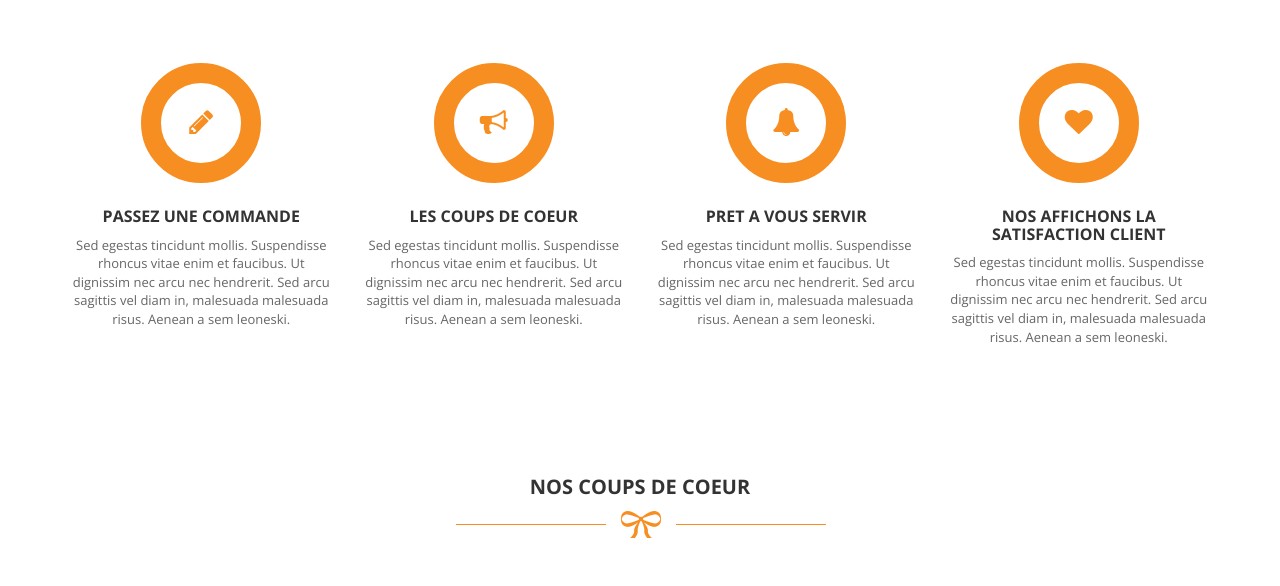
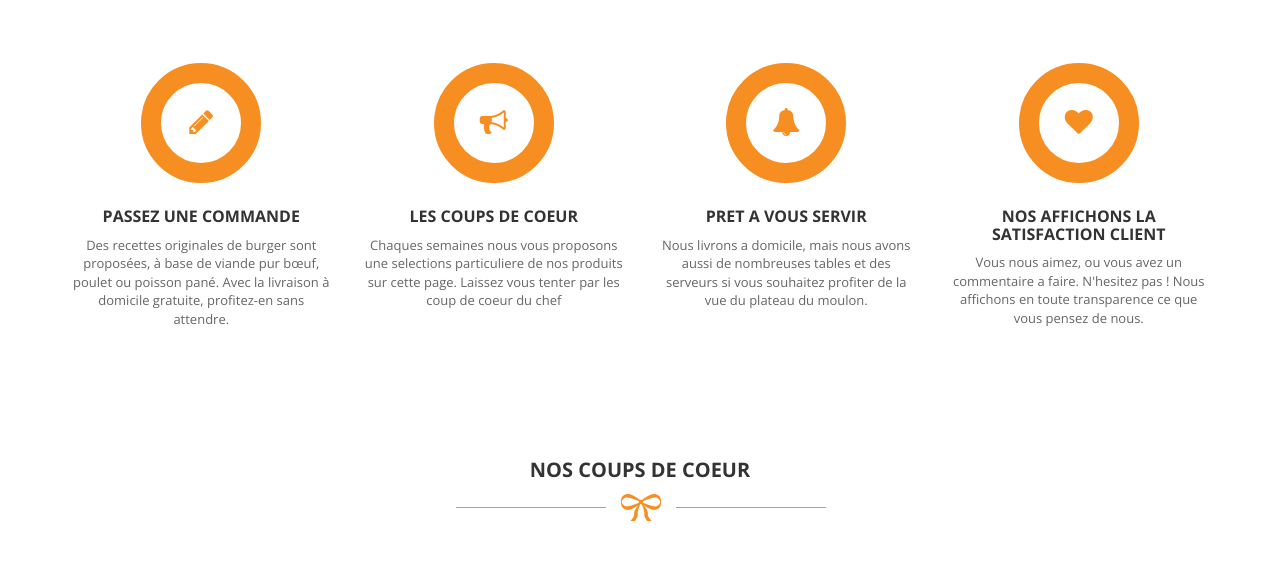
Before and after one commit to projetBertrandLoic/projetWeb, a PHP site: page / in a window 1280 px wide. Shown: the part 902-1488 px from the top of the page. Run offline with PHP 8.4, Linux system fonts and the light colour scheme; data that the repository does not hold is empty.

Commit message:
petite correction nom logo

```diff
--- a/header.php
+++ b/header.php
@@ -82,7 +82,7 @@ ini_set('display_errors', 'On');
                         <div class="row">
                             <div class="col-md-3">
                                 <div class="logo">
-                                    <a href="#"><img src="images/logo.png" title="Grill" alt="logo de loic et bertrand" ></a>
+                                    <a href="#"><img src="images/logo.png" title="LoicEtBertrand" alt="logo de loic et bertrand" ></a>
                                 </div>
                             </div>
                             <div class="col-md-6">
--- a/index.php
+++ b/index.php
@@ -59,7 +59,7 @@
                                     <i class="fa fa-pencil"></i>
                                 </div>
                                 <h4>Passez une commande</h4>
-                                <p>Sed egestas tincidunt mollis. Suspendisse rhoncus vitae enim et faucibus. Ut dignissim nec arcu nec hendrerit. Sed arcu  sagittis vel diam in, malesuada malesuada risus. Aenean a sem leoneski.</p>
+                                <p>Des recettes originales de burger sont proposées, à base de viande pur bœuf, poulet ou poisson pané. Avec la livraison à domicile gratuite, profitez-en sans attendre. </p>
                             </div>
                         </div>
                         <div class="col-md-3 col-sm-6">
@@ -68,7 +68,7 @@
                                     <i class="fa fa-bullhorn"></i>
                                 </div>
                                 <h4>Les coups de coeur</h4>
-                                <p>Sed egestas tincidunt mollis. Suspendisse rhoncus vitae enim et faucibus. Ut dignissim nec arcu nec hendrerit. Sed arcu  sagittis vel diam in, malesuada malesuada risus. Aenean a sem leoneski.</p>
+                                <p>Chaques semaines nous vous proposons une selections particuliere de nos produits sur cette page. Laissez vous tenter par les coup de coeur du chef</p>
                             </div>
                         </div>
                         <div class="col-md-3 col-sm-6">
@@ -77,7 +77,7 @@
                                     <i class="fa fa-bell"></i>
                                 </div>
                                 <h4>Pret a vous servir</h4>
-                                <p>Sed egestas tincidunt mollis. Suspendisse rhoncus vitae enim et faucibus. Ut dignissim nec arcu nec hendrerit. Sed arcu  sagittis vel diam in, malesuada malesuada risus. Aenean a sem leoneski.</p>
+                                <p>Nous livrons a domicile, mais nous avons aussi de nombreuses tables et des serveurs si vous souhaitez profiter de la vue du plateau du moulon.</p>
                             </div>
                         </div>
                         <div class="col-md-3 col-sm-6">
@@ -86,7 +86,7 @@
                                     <i class="fa fa-heart"></i>
                                 </div>
                                 <h4>Nos affichons la satisfaction client</h4>
-                                <p>Sed egestas tincidunt mollis. Suspendisse rhoncus vitae enim et faucibus. Ut dignissim nec arcu nec hendrerit. Sed arcu  sagittis vel diam in, malesuada malesuada risus. Aenean a sem leoneski.</p>
+                                <p>Vous nous aimez, ou vous avez un commentaire a faire. N'hesitez pas ! Nous affichons en toute transparence ce que vous pensez de nous.</p>
                             </div>
                         </div>
                     </div>
```
